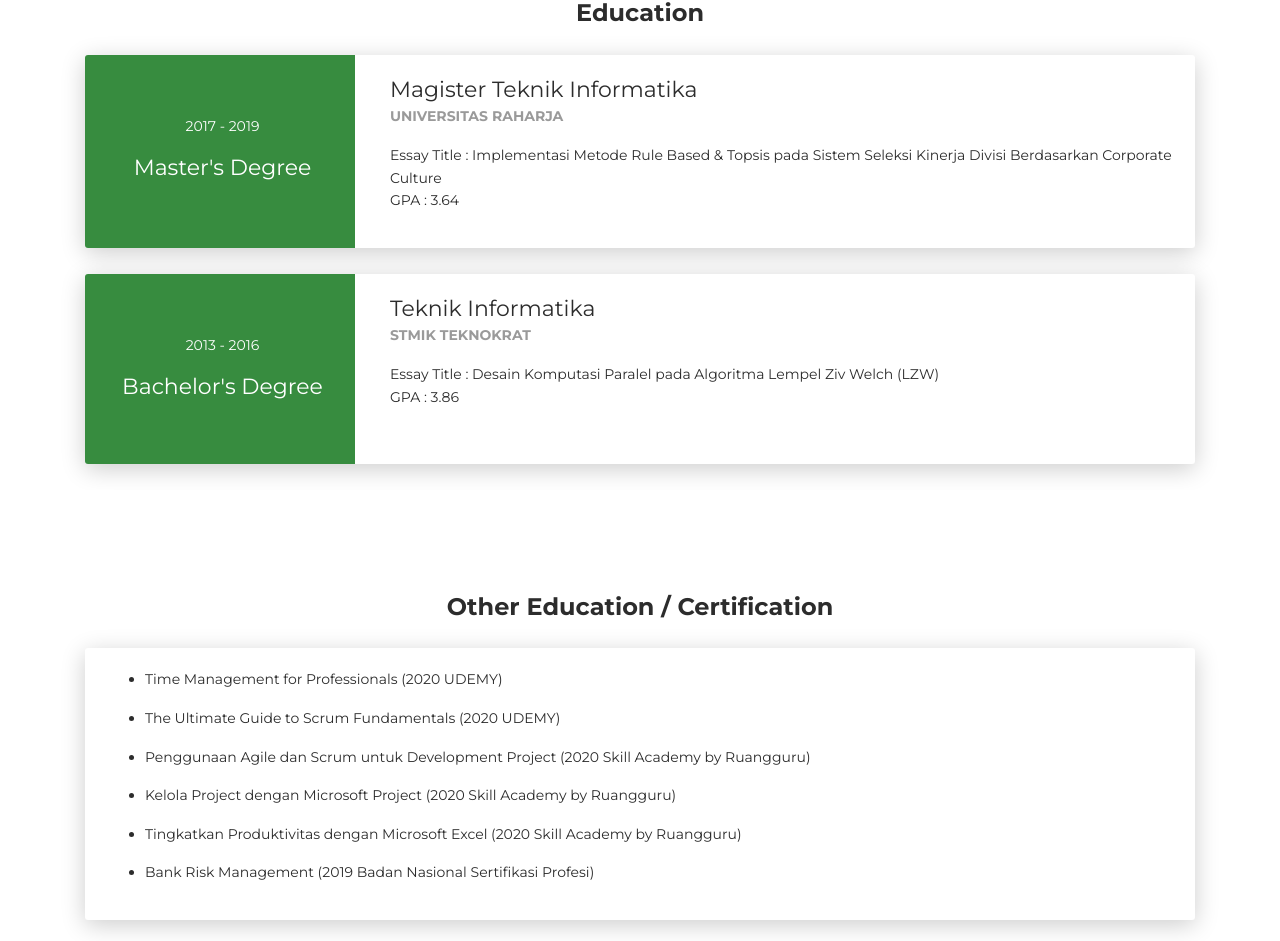
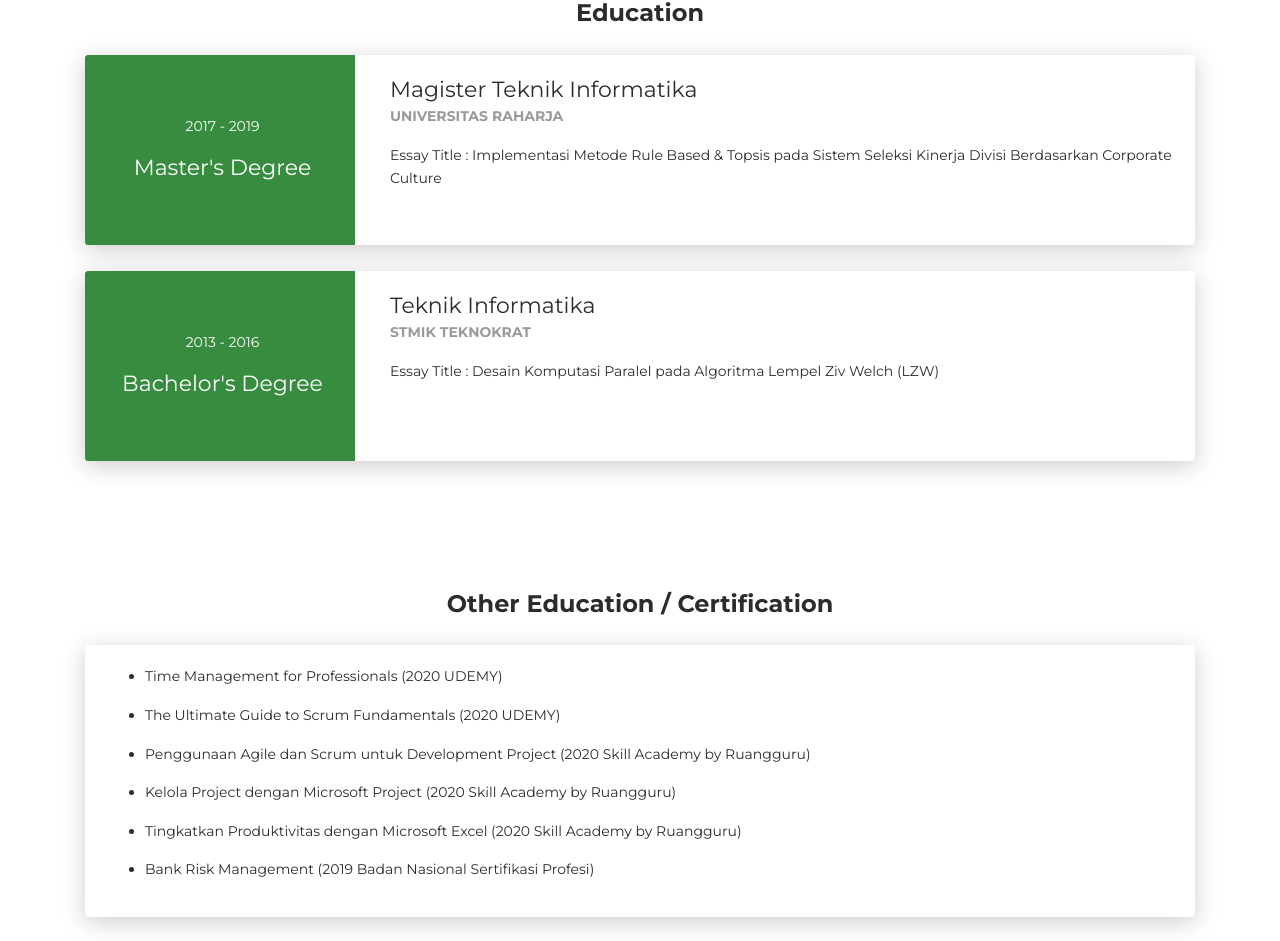
Before and after one commit to ariespirnando/ariespirnandonuxt-cv, a Nuxt app: page / in a window 1280 px wide. Shown: the part 3610-4551 px from the top of the page. Built offline with nearby package versions, Linux system fonts and the light colour scheme.

Commit message:
Update Education.vue
Hilangin IPK

```diff
--- a/components/Education.vue
+++ b/components/Education.vue
@@ -14,7 +14,7 @@
           <div class="card-body">
             <div class="h5">Magister Teknik Informatika</div>
             <p class="category">Universitas Raharja</p>
-            <p>Essay Title : Implementasi Metode Rule Based & Topsis pada Sistem Seleksi Kinerja Divisi Berdasarkan Corporate Culture <br>GPA : 3.64</p>
+            <p>Essay Title : Implementasi Metode Rule Based & Topsis pada Sistem Seleksi Kinerja Divisi Berdasarkan Corporate Culture</p>
           </div>
         </div>
       </div>
@@ -31,7 +31,7 @@
           <div class="card-body">
             <div class="h5">Teknik Informatika</div>
             <p class="category">STMIK Teknokrat</p>
-            <p>Essay Title : Desain Komputasi Paralel pada Algoritma Lempel Ziv Welch (LZW)<br>GPA : 3.86</p>
+            <p>Essay Title : Desain Komputasi Paralel pada Algoritma Lempel Ziv Welch (LZW)</p>
           </div>
         </div>
       </div>
```
